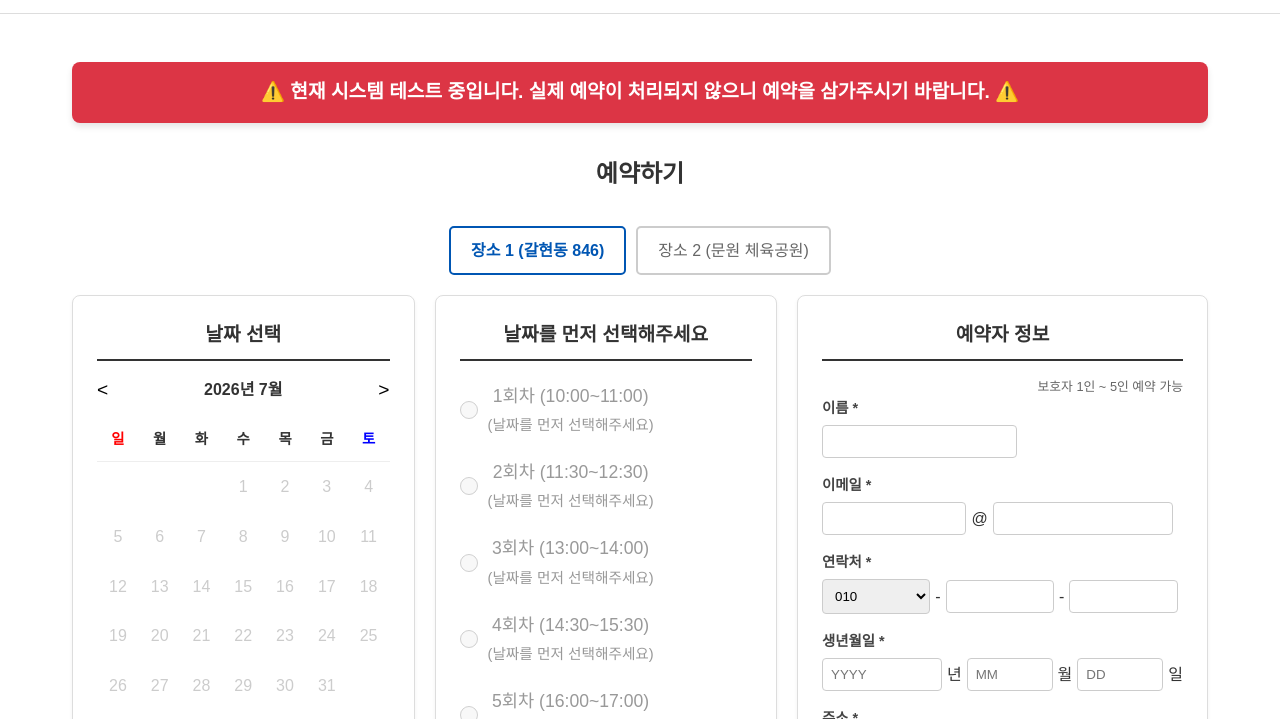
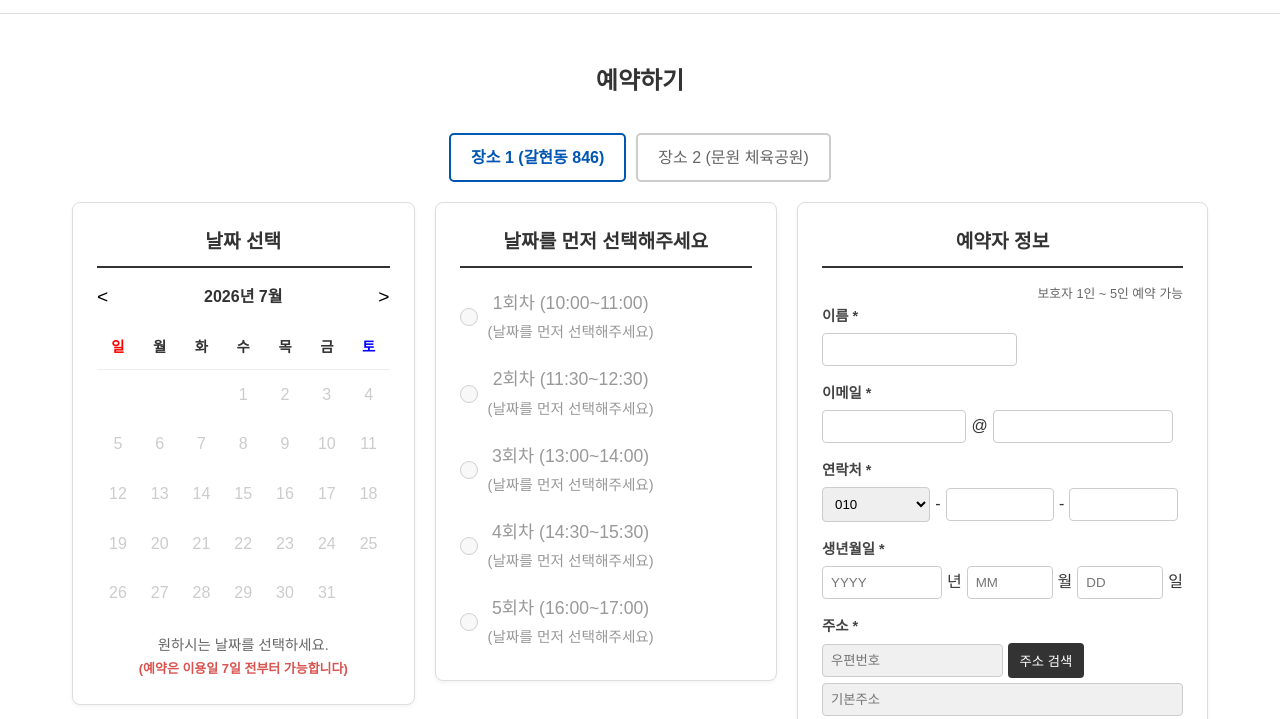
Before and after one commit to tonycho999/kidspoolpark, a plain HTML site: page reserve.html in a window 1280 px wide. Shown: the part 57-776 px from the top of the page. Drawn offline with Linux system fonts and the light colour scheme.

Commit message:
Update reserve.html

```diff
--- a/reserve.html
+++ b/reserve.html
@@ -30,10 +30,6 @@
     </header>
 
     <main class="container reserve-container">
-
-        <div class="test-banner">
-            ⚠️ 현재 시스템 테스트 중입니다. 실제 예약이 처리되지 않으니 예약을 삼가주시기 바랍니다. ⚠️
-        </div>
 
         <h2 style="text-align: center; margin-bottom: 2rem;">예약하기</h2>
 
```
